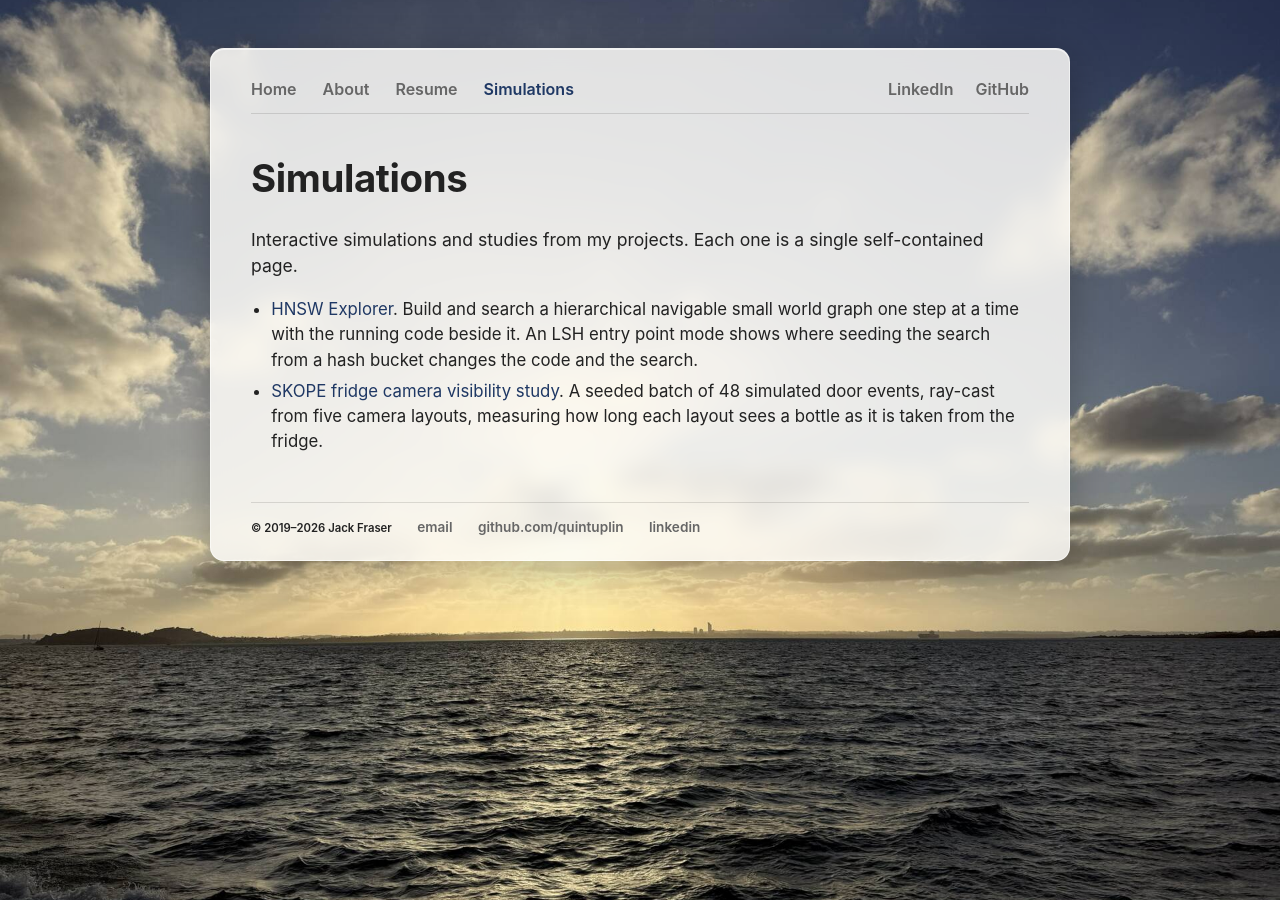
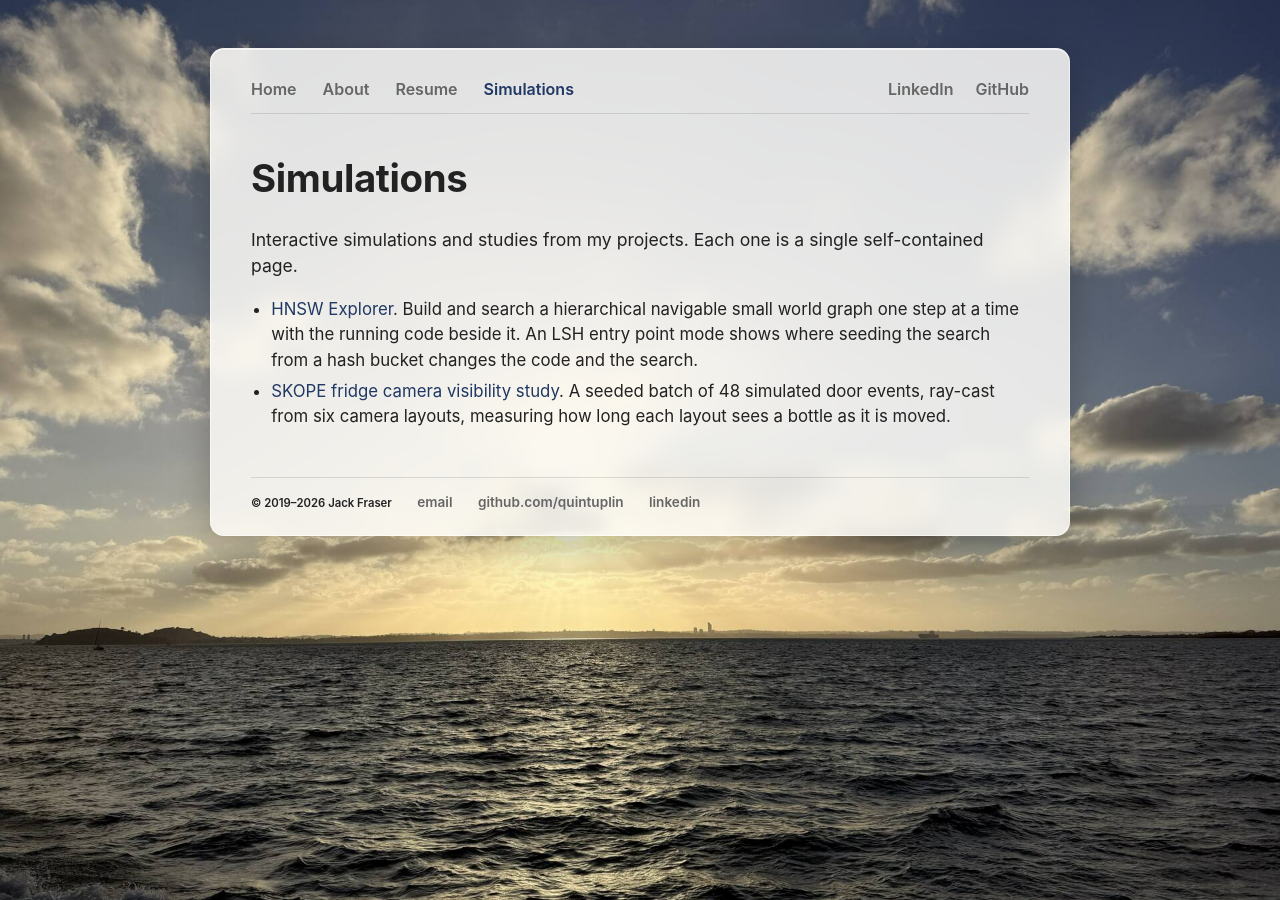
Before and after one commit to Quintuplin/quintuplin.github.io, a Jekyll site: the page built from simulations/index.html, in a window 1280 px wide. Built offline with Jekyll 4.4.1, drawn with Linux system fonts in a browser that asks for light colours.

Commit message:
#3 Fix fridge study wording and skip protocol-relative links in site check
The fridge study compares six camera layouts and covers moves as well as
removals. The link check matched href="//host/..." as root-relative and
now matches only single-slash paths and href="/".

```diff
--- a/simulations/index.html
+++ b/simulations/index.html
@@ -8,5 +8,5 @@ title: Simulations
 
 	<ul class="list-unstyled">
 		<li><a href="/simulations/hnsw/">HNSW Explorer</a>. Build and search a hierarchical navigable small world graph one step at a time with the running code beside it. An LSH entry point mode shows where seeding the search from a hash bucket changes the code and the search.</li>
-		<li><a href="/simulations/fridge-visibility/">SKOPE fridge camera visibility study</a>. A seeded batch of 48 simulated door events, ray-cast from five camera layouts, measuring how long each layout sees a bottle as it is taken from the fridge.</li>
+		<li><a href="/simulations/fridge-visibility/">SKOPE fridge camera visibility study</a>. A seeded batch of 48 simulated door events, ray-cast from six camera layouts, measuring how long each layout sees a bottle as it is moved.</li>
 	</ul>
```
Also changed, not shown: 1 other file.
